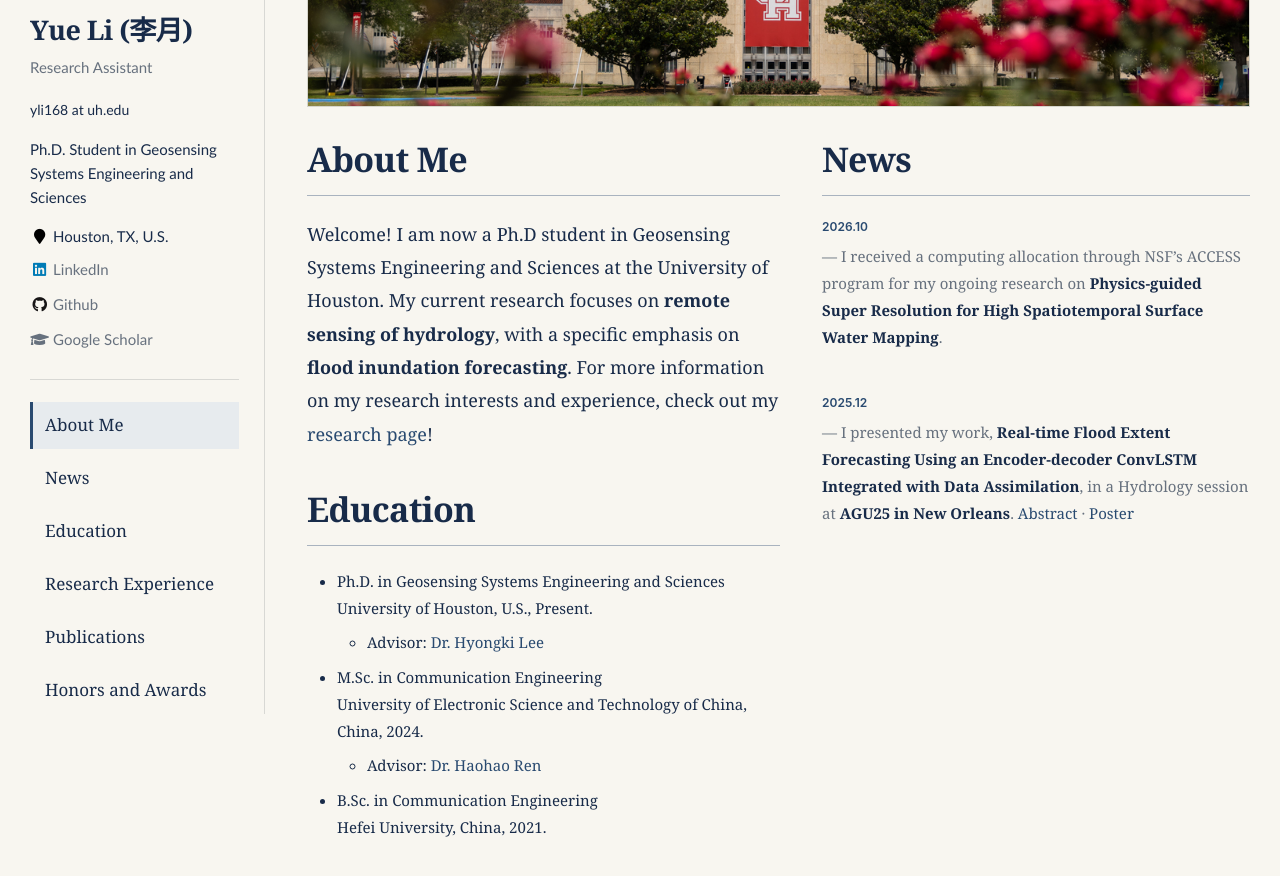
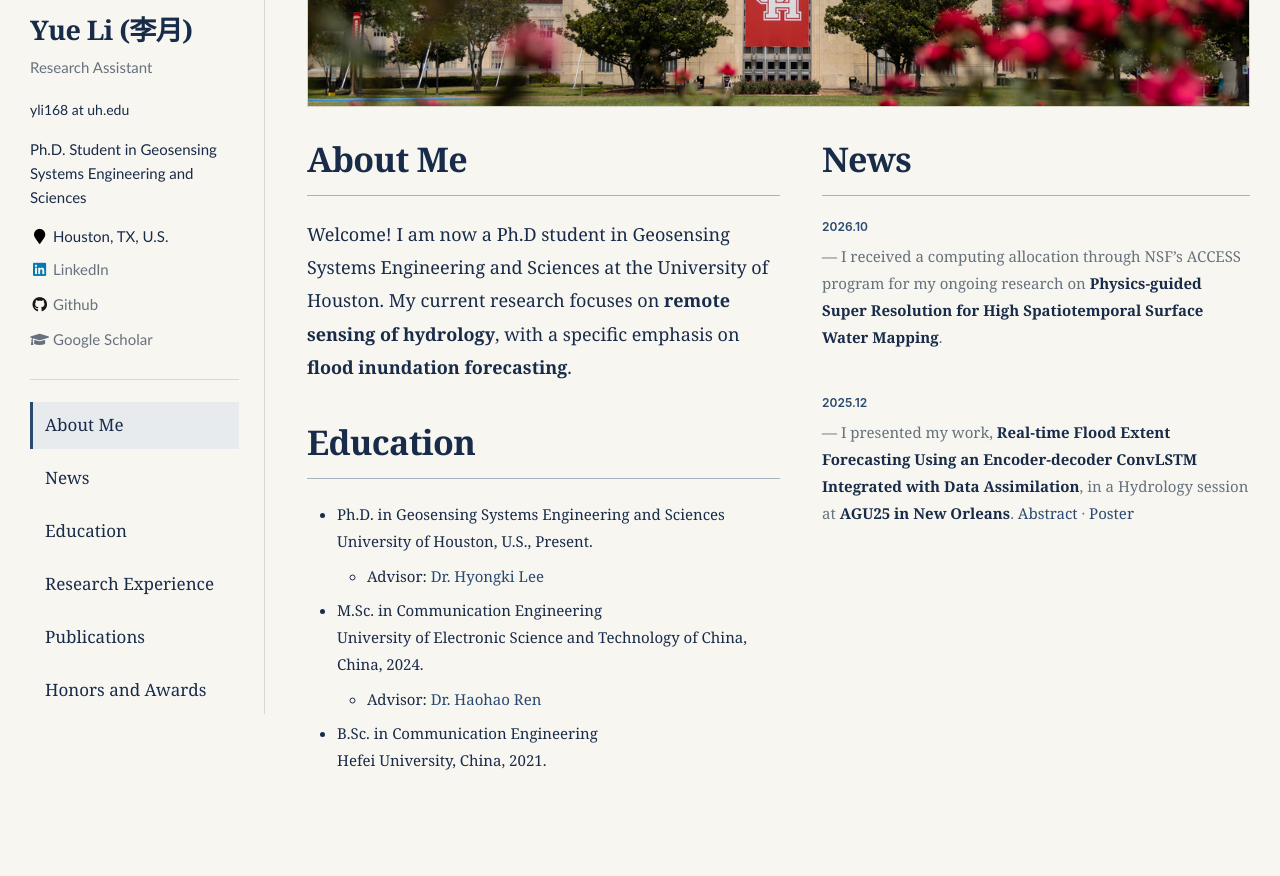
Before and after one commit to LunaLeeYue/LunaLeeYue.github.io, a Jekyll site: the page built from _pages/about.md, in a window 1280 px wide and 1120 px high, cut to the strip 184-1060 px from the top of the window. Built offline with Jekyll 4.4.1, drawn with Linux system fonts in a browser that asks for light colours.

Commit message:
Restore user removal of research page sentence

```diff
--- a/_pages/about.md
+++ b/_pages/about.md
@@ -19,7 +19,7 @@ redirect_from:
 <div id="about-me" class="editorial-about" markdown="1">
 <h1 id="about-heading">About Me</h1>
 
-Welcome! I am now a Ph.D student in Geosensing Systems Engineering and Sciences at the University of Houston. My current research focuses on **remote sensing of hydrology**, with a specific emphasis on **flood inundation forecasting**. For more information on my research interests and experience, check out my [research page](#-experience)!
+Welcome! I am now a Ph.D student in Geosensing Systems Engineering and Sciences at the University of Houston. My current research focuses on **remote sensing of hydrology**, with a specific emphasis on **flood inundation forecasting**.
 </div>
 <div class="home-education" id="-educations" style="margin-top:38px;font-size:15px;line-height:1.8;scroll-margin-top:35px" markdown="1">
 <h1 id="home-education-heading">Education</h1>
```
